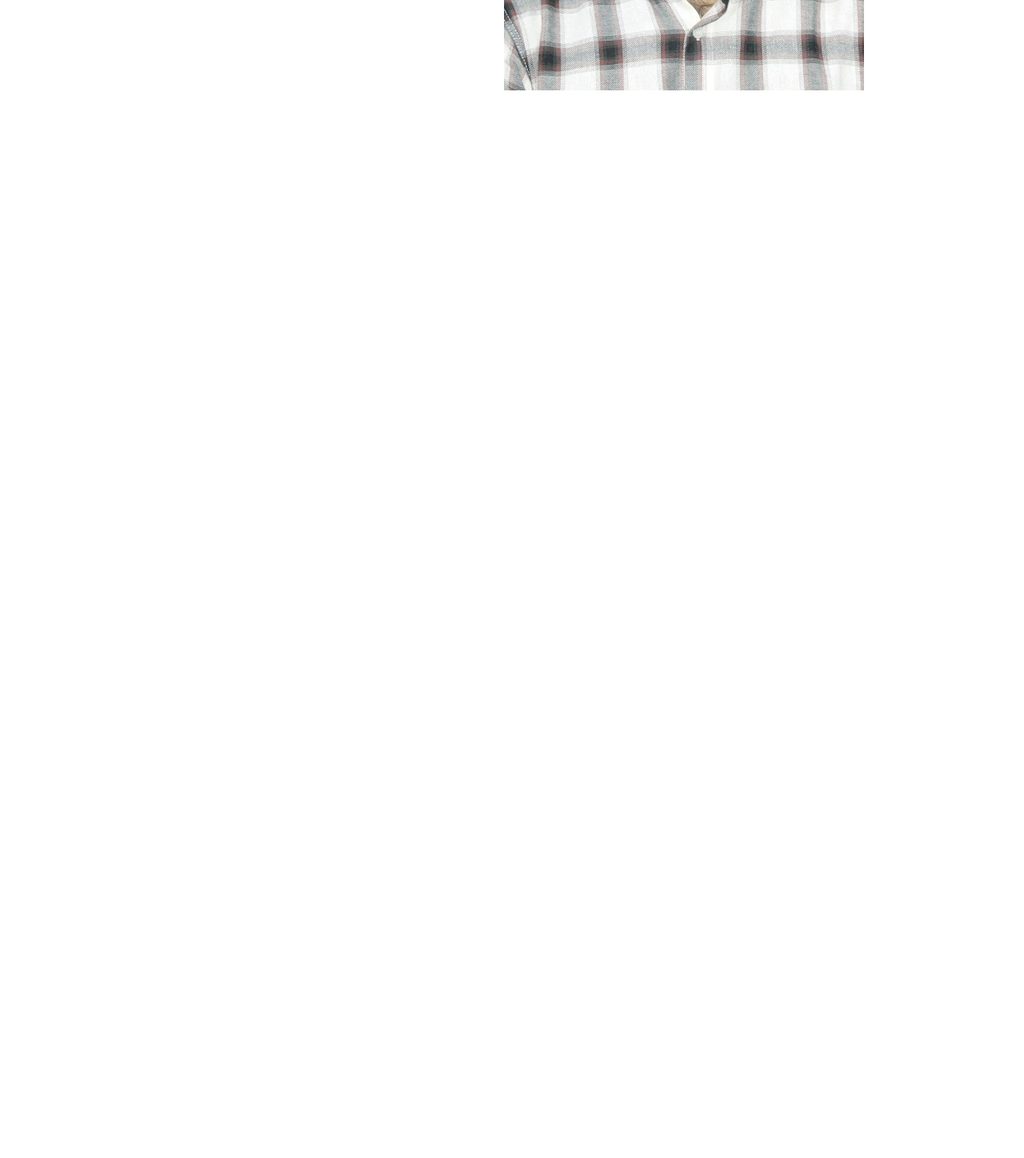
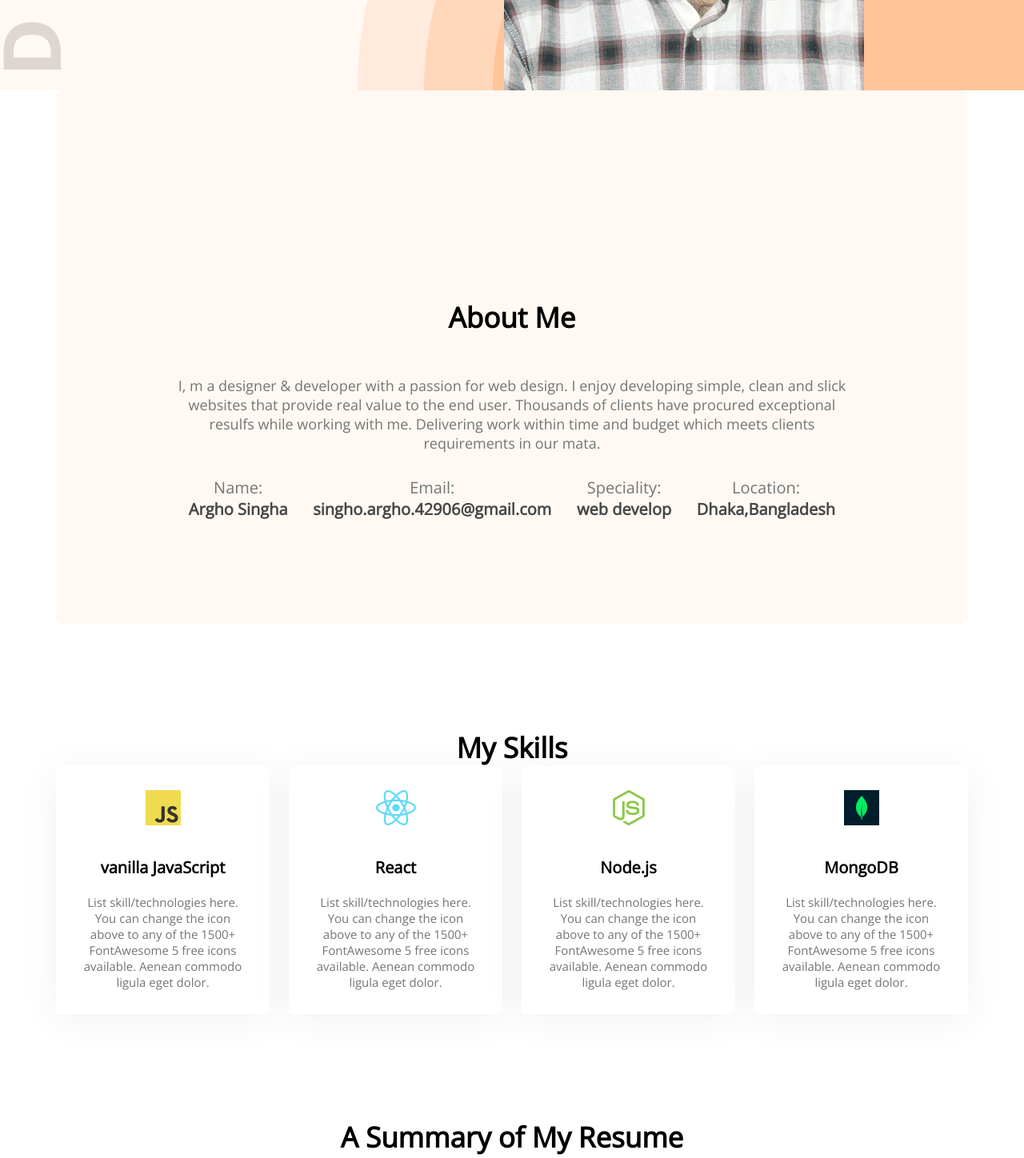
Before and after one commit to ArghoProshad/Argho-portfolio, a plain HTML site: page index.html in a window 1280 px wide. Shown: the part 752-2200 px from the top of the page at 80% size. Before the commit the page ends 865 px from the top, so only its background shows below. Drawn offline with nearby package versions, Linux system fonts and the light colour scheme.

Commit message:
added skills content

```diff
--- a/index.html
+++ b/index.html
@@ -10,7 +10,7 @@
     <link href="https://fonts.googleapis.com/css2?family=Open+Sans&display=swap" rel="stylesheet">
 </head>
 <body>
-  <header>
+  <header class="header">
     <nav>
         <h2 class="nav-title">Ar<span class="text-primary">g</span>ho</h2>
         <ul>
@@ -38,7 +38,60 @@
 
   </header>
   <main>
+<section class="about">
+    <h3 class="section-title">About Me</h3>
+    <p class="description-title">I, m a designer & developer with a passion for web design. I enjoy developing simple, clean and slick websites that provide real value to the end user. Thousands of clients have procured exceptional resulfs while working with me. Delivering work within time and budget which meets clients requirements in our mata.</p>
+    <div class="about-info-container">
+      <div class="about-info">
+        <p class="info-title">Name:</p>
+        <p class="info-name">Argho Singha</p>
+      </div>
+      <div class="about-info">
+        <p class="info-title">Email:</p>
+        <p class="info-name">singho.argho.42906@gmail.com</p>
+      </div>
+      <div class="about-info">
+        <p class="info-title">Speciality:</p>
+        <p class="info-name">web develop</p>
+      </div>
+      <div class="about-info">
+        <p class="info-title">Location:</p>
+        <p class="info-name">Dhaka,Bangladesh</p>
+      </div>
+    </div>
 
+</section>
+<!-- what I do section -->
+<section class="what-i-do">
+    <h3 section-title >My Skills</h3>
+    <div class="skills-container">
+        <div class="skill">
+            <img src="images/icons/js.png" alt="">
+            <p class="skill-title">vanilla JavaScript</p>
+            <p class="skill-description">List skill/technologies here. You can change the icon above to any of the 1500+ FontAwesome 5 free icons available. Aenean commodo ligula eget dolor.</p>
+        </div>
+        <div class="skill">
+            <img src="images/icons/react.png" alt="">
+            <p class="skill-title">React</p>
+            <p class="skill-description">List skill/technologies here. You can change the icon above to any of the 1500+ FontAwesome 5 free icons available. Aenean commodo ligula eget dolor.</p>
+        </div>
+        <div class="skill">
+            <img src="images/icons/nodejs.png" alt="">
+            <p class="skill-title">Node.js</p>
+            <p class="skill-description">List skill/technologies here. You can change the icon above to any of the 1500+ FontAwesome 5 free icons available. Aenean commodo ligula eget dolor.</p>
+        </div>
+        <div class="skill">
+            <img src="images/icons/mongo.png" alt="">
+            <p class="skill-title">MongoDB</p>
+            <p class="skill-description">List skill/technologies here. You can change the icon above to any of the 1500+ FontAwesome 5 free icons available. Aenean commodo ligula eget dolor.</p>
+        </div>
+    </div>
+</section>
+<!-- Resume Section -->
+<section class="section">
+    <h3 class="section-title">A Summary of My Resume</h3>
+
+</section>
 
   </main>
   <footer>
--- a/styles/portfolio.css
+++ b/styles/portfolio.css
@@ -2,6 +2,12 @@
 
     margin: 0;
     font-family: 'Open Sans', sans-serif;
+}
+.header {
+    background: #fff8f3;
+    background-image: url('../images/header_bg.png'),url('../images/developer.png');
+    background-repeat: no-repeat;
+    background-position: bottom right,left;
 }
 /* header and nav styles */
 nav{
@@ -56,3 +62,78 @@ nav li{
     font-size: 15px;
     margin-bottom: 25px;
 }
+/* Main styles */
+main {
+    max-width: 1140px;
+   margin: 0 auto;
+}
+/* about styles */
+.about {
+text-align: center;
+/* margin-top: 130px; */
+background: #fff8f3;
+border-radius: 10px;
+padding: 130px 150px;
+
+}
+.section-title {
+text-align: center;
+    margin-bottom: 50px;
+    font-size: 35px;
+    font-weight: 700;
+
+}
+.description-title {
+    color: #757575;
+    font-size: 18px;
+    margin-bottom: 30px;
+
+
+}
+.about-info-container {
+    display: flex;
+    justify-content: space-around;
+}
+.info-title {
+    font-size: 20px;
+    color: #757575;
+}
+.info-name {
+    font-size: 20px;
+    font-weight: 700;
+    color: #474747
+
+}
+/* what i do styles */
+.what-i-do {
+    margin-top: 130px;
+    text-align: center;
+    font-size: 30px;
+
+    margin-bottom: 30px;
+
+}
+.skills-container {
+    display: flex;
+    gap: 24px;
+}
+.skill {
+    background: #FFFFFF;
+    border-radius: 5px;
+    box-shadow: 0px 6px 50px rgba(0, 0, 0, 0.06);
+    padding: 30px;
+}
+.skill-title {
+    font-size: 20px;
+    font-weight: 700;
+    margin-top: 30px;
+    margin-bottom: 20px;
+}
+.skill-description {
+    color: #757575;
+    font-size: 15px;
+}
+.section-title {
+    margin-top: 130px;
+}
+/* Resume styles */
```
